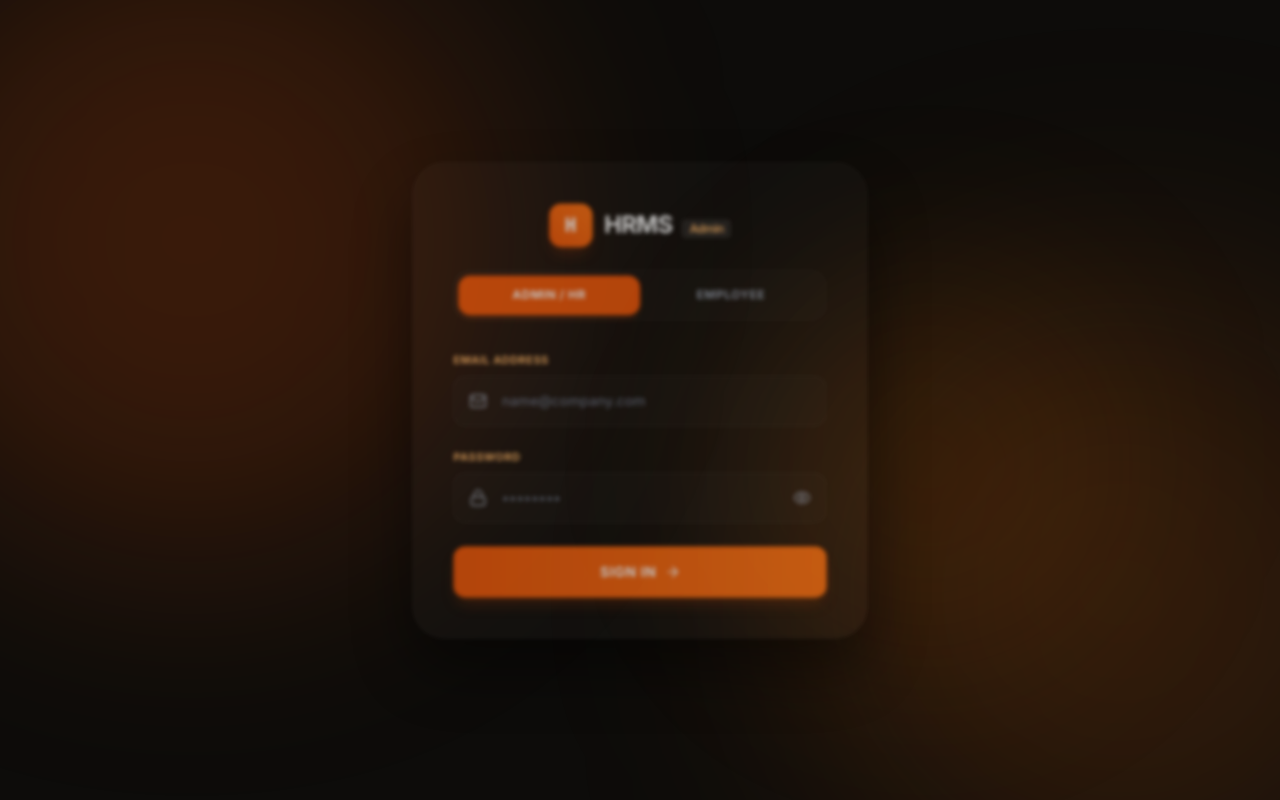
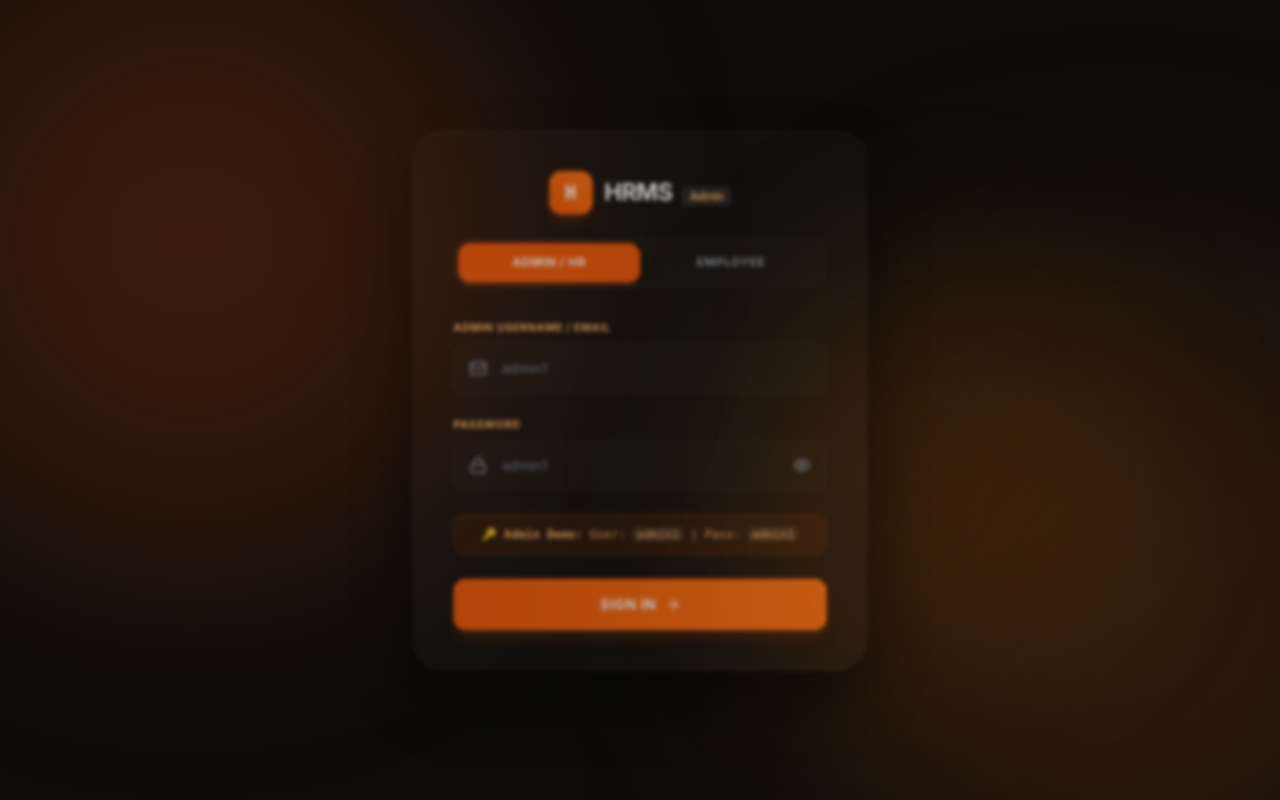
Before and after one commit to YOYO040598/HRMS, a React (Vite) app in the folder hrms-frontend/: page /login in a window 1280 px wide. Built offline with nearby package versions, Linux system fonts and the light colour scheme; no server answers.

Commit message:
Set custom demo credentials empy1 / employee1 and admin1 / admin1 with UI banner hints

```diff
--- a/hrms-frontend/src/pages/auth/EmployeeLoginPage.tsx
+++ b/hrms-frontend/src/pages/auth/EmployeeLoginPage.tsx
@@ -105,7 +105,7 @@ export default function EmployeeLoginPage() {
 
               <form onSubmit={handleSubmit} className="space-y-6">
                 <div className="space-y-2">
-                  <label className="block text-[11px] font-bold text-emerald-300 uppercase tracking-wider">Employee ID</label>
+                  <label className="block text-[11px] font-bold text-emerald-300 uppercase tracking-wider">Employee ID / Email</label>
                   <div className="relative">
                     <User size={18} className="absolute left-4 top-1/2 -translate-y-1/2 text-gray-400" />
                     <input
@@ -113,7 +113,7 @@ export default function EmployeeLoginPage() {
                       value={employeeId}
                       onChange={(e) => { setEmployeeId(e.target.value); dispatch(clearError()); }}
                       className="w-full pl-12 pr-4 py-3.5 bg-white/[0.02] border border-white/[0.08] rounded-xl focus:ring-2 focus:ring-[#059669]/40 focus:border-[#059669] transition-all outline-none text-white placeholder-gray-500 text-sm font-medium"
-                      placeholder="e.g. EMP001"
+                      placeholder="empy1"
                       required
                     />
                   </div>
@@ -130,13 +130,17 @@ export default function EmployeeLoginPage() {
                       value={password}
                       onChange={(e) => setPassword(e.target.value)}
                       className="w-full pl-12 pr-12 py-3.5 bg-white/[0.02] border border-white/[0.08] rounded-xl focus:ring-2 focus:ring-[#059669]/40 focus:border-[#059669] transition-all outline-none text-white placeholder-gray-500 text-sm font-medium"
-                      placeholder="••••••••"
+                      placeholder="employee1"
                       required
                     />
                     <button type="button" onClick={() => setShowPassword(!showPassword)} className="absolute right-4 top-1/2 -translate-y-1/2 text-gray-400 hover:text-white transition-colors">
                       {showPassword ? <EyeOff size={18} /> : <Eye size={18} />}
                     </button>
                   </div>
+                </div>
+
+                <div className="p-3 bg-emerald-500/10 border border-emerald-500/20 rounded-xl text-emerald-300 text-xs text-center font-mono">
+                  🔑 <b>Employee Demo:</b> ID: <code className="bg-white/10 px-1 rounded">empy1</code> | Pass: <code className="bg-white/10 px-1 rounded">employee1</code>
                 </div>
 
                 <button
--- a/hrms-frontend/src/pages/auth/LoginPage.tsx
+++ b/hrms-frontend/src/pages/auth/LoginPage.tsx
@@ -105,15 +105,15 @@ export default function LoginPage() {
 
               <form onSubmit={handleSubmit} className="space-y-6">
                 <div className="space-y-2">
-                  <label className="block text-[11px] font-bold text-orange-300 uppercase tracking-wider">Email Address</label>
+                  <label className="block text-[11px] font-bold text-orange-300 uppercase tracking-wider">Admin Username / Email</label>
                   <div className="relative">
                     <Mail size={18} className="absolute left-4 top-1/2 -translate-y-1/2 text-gray-400" />
                     <input
-                      type="email"
+                      type="text"
                       value={email}
                       onChange={(e) => { setEmail(e.target.value); dispatch(clearError()); }}
                       className="w-full pl-12 pr-4 py-3.5 bg-white/[0.02] border border-white/[0.08] rounded-xl focus:ring-2 focus:ring-[#ea580c]/40 focus:border-[#ea580c] transition-all outline-none text-white placeholder-gray-500 text-sm font-medium"
-                      placeholder="name@company.com"
+                      placeholder="admin1"
                       required
                     />
                   </div>
@@ -130,13 +130,17 @@ export default function LoginPage() {
                       value={password}
                       onChange={(e) => setPassword(e.target.value)}
                       className="w-full pl-12 pr-12 py-3.5 bg-white/[0.02] border border-white/[0.08] rounded-xl focus:ring-2 focus:ring-[#ea580c]/40 focus:border-[#ea580c] transition-all outline-none text-white placeholder-gray-500 text-sm font-medium"
-                      placeholder="••••••••"
+                      placeholder="admin1"
                       required
                     />
                     <button type="button" onClick={() => setShowPassword(!showPassword)} className="absolute right-4 top-1/2 -translate-y-1/2 text-gray-400 hover:text-white transition-colors">
                       {showPassword ? <EyeOff size={18} /> : <Eye size={18} />}
                     </button>
                   </div>
+                </div>
+
+                <div className="p-3 bg-orange-500/10 border border-orange-500/20 rounded-xl text-orange-300 text-xs text-center font-mono">
+                  🔑 <b>Admin Demo:</b> User: <code className="bg-white/10 px-1 rounded">admin1</code> | Pass: <code className="bg-white/10 px-1 rounded">admin1</code>
                 </div>
 
                 <button
```
Also changed, not shown: 3 other files (tests, documents, lock files or other folders).
